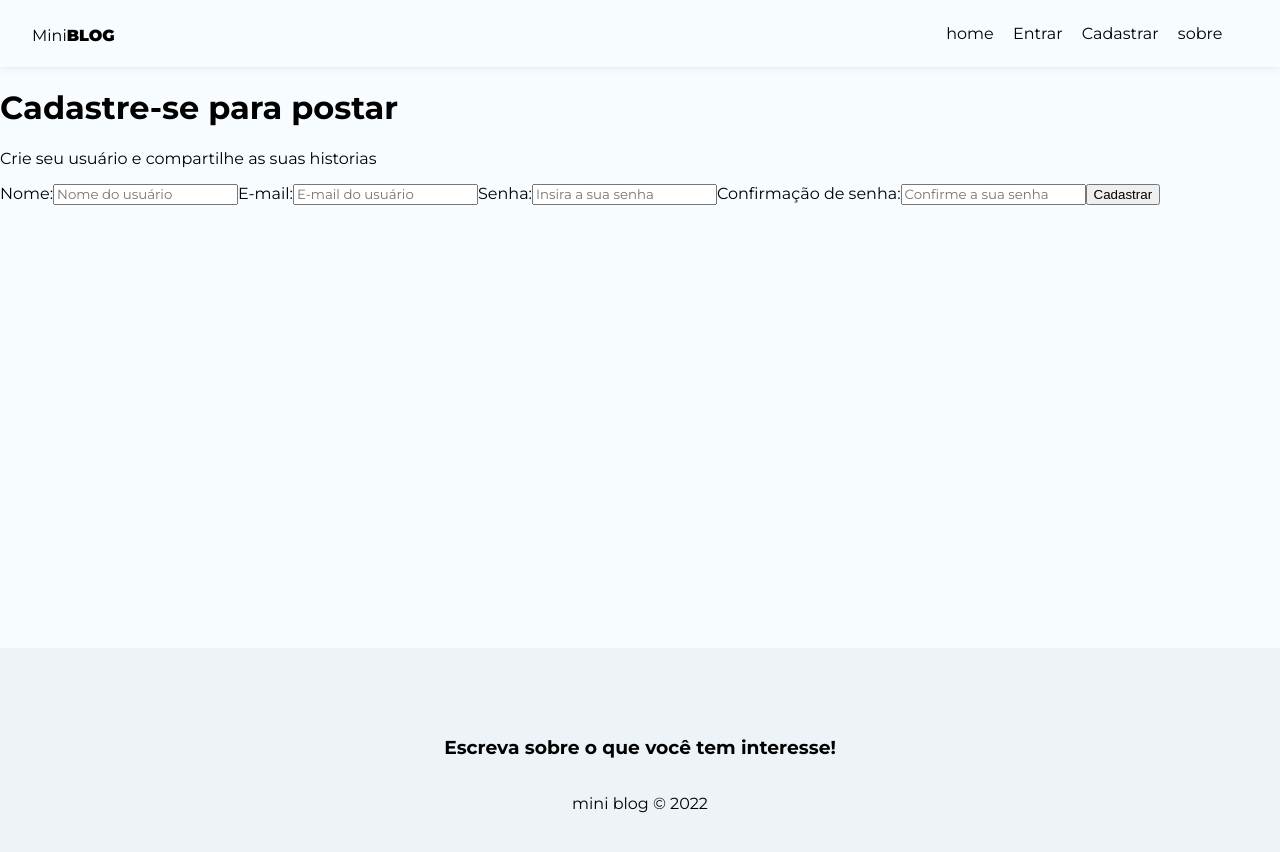
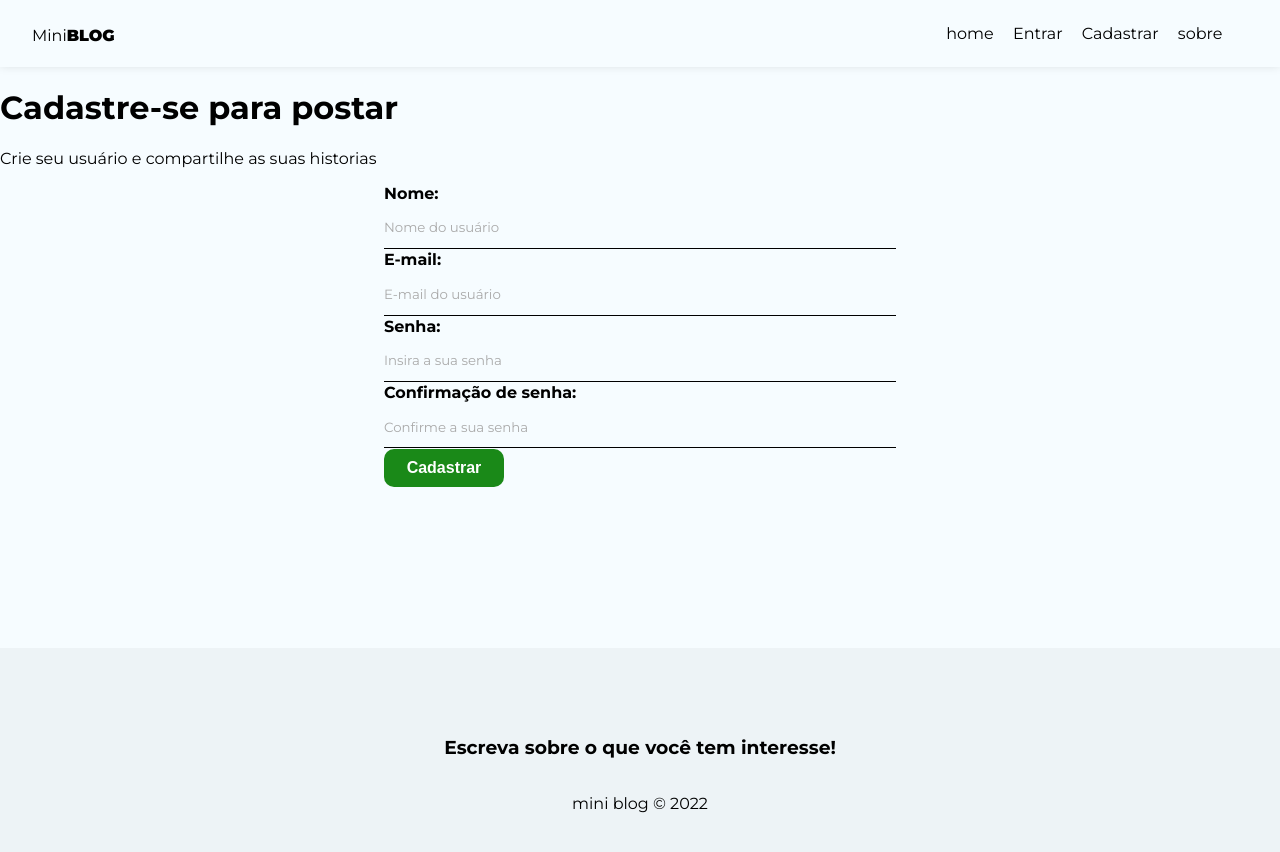
Before and after one commit to tiago-costa-s/mini_blog, a React (Vite) app: page /register in a window 1280 px wide. Shown: the top 852 px of the page. Built offline with nearby package versions, Linux system fonts and the light colour scheme.

Commit message:
Configurado estilos globais para formulario e botões

```diff
--- a/src/index.css
+++ b/src/index.css
@@ -8,6 +8,7 @@
 input::placeholder,
 textarea::placeholder {
     font-family: 'Montserrat', sans-serif;
+    color: #aaa;
 }
 
 input:focus,
@@ -31,3 +32,72 @@
 nav button:hover {
     color: #bbb;
 }
+
+/* form styles */
+form {
+    max-width: 40%;
+    margin: 0 auto;
+}
+
+label {
+    display: flex;
+    flex-direction: column;
+    margin-bottom: 1px;
+}
+
+label span {
+    margin-bottom: .3rem;
+    font-weight: bold;
+    text-align: left;
+}
+
+input,
+textarea {
+    box-sizing: border-box;
+    border: none;
+    border-bottom: 1px solid;
+    padding: .8rem 0;
+    background-color: transparent;
+}
+
+.btn {
+    background-color: #1a8918;
+    color: #fff;
+    text-align: center;
+    cursor: pointer;
+    border-radius: 10px;
+    width: 120px;
+    font-weight: bold;
+    border: none;
+    padding: 10px 15px;
+    font-size: 1rem;
+}
+
+.btn.btn-dark {
+    background-color: #000;
+    border-radius: 0;
+}
+
+.btn.btn-outline {
+    background-color: transparent;
+    border-radius: 0;
+    color: #000;
+    border: 1px solid #000;
+    padding: 7px 30px;
+}
+
+.btn:hover {
+    background-color: #000;
+}
+
+.btn.btn-outline:hover {
+    background-color: #000;
+}
+
+.btn.btn-danger:hover {
+    background-color: #dc3545;
+}
+
+button[disabled] {
+    background-color: #aaa;
+}
```
